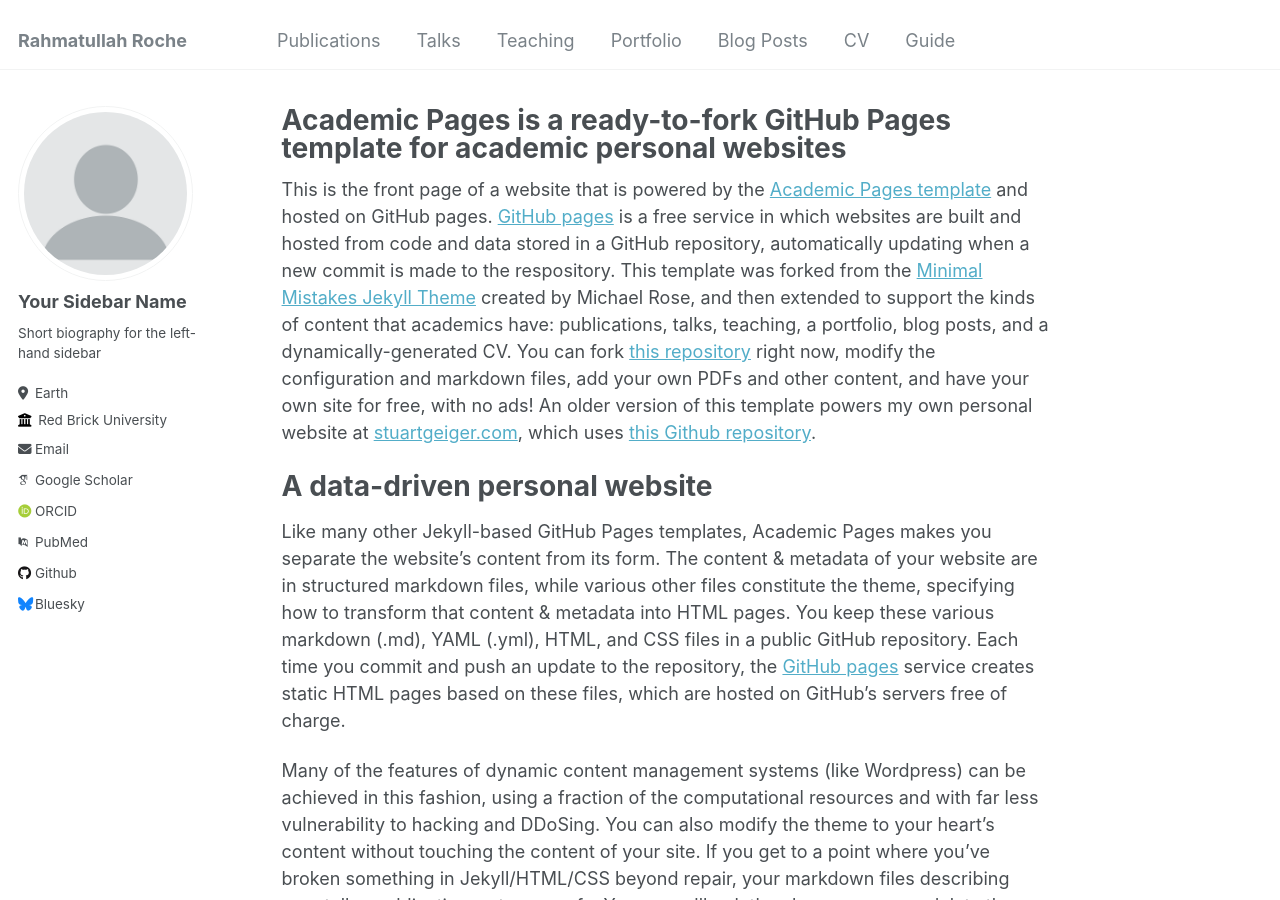
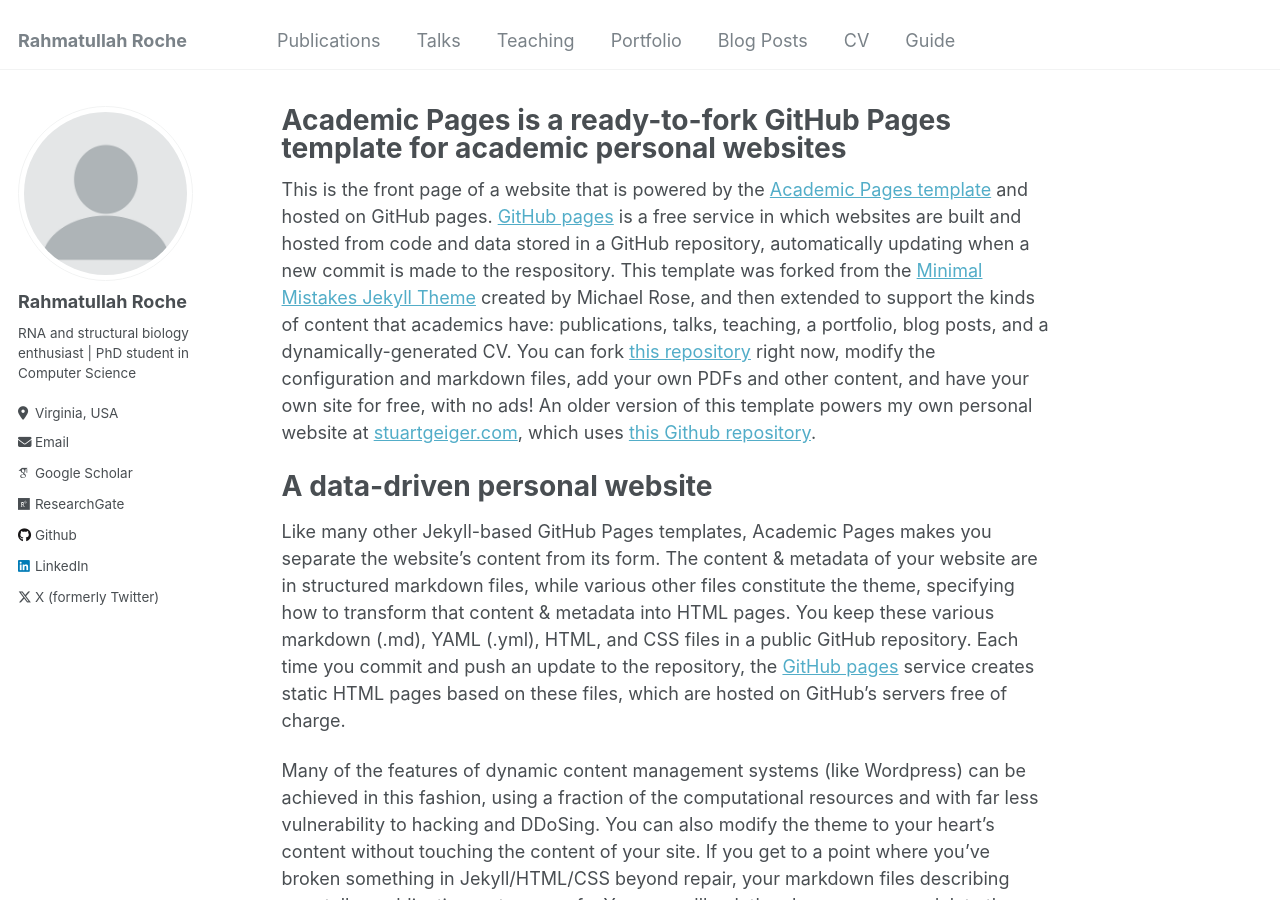
Before and after one commit to Roche78/rahmatullahr.github.io, a Jekyll site: the page built from _pages/about.md, in a window 1280 px wide and 900 px high. Built offline with Jekyll 4.4.1, drawn with Linux system fonts in a browser that asks for light colours; some web fonts are replaced; part of the change alters nothing that is shown.

Commit message:
Update _config.yml

```diff
--- a/_config.yml
+++ b/_config.yml
@@ -3,10 +3,9 @@
 # This config file is meant for settings that affect your entire site, values
 # which you are expected to set up once and rarely need to edit after that.
 # For technical reasons, this file is *NOT* reloaded automatically when you use
-# `jekyll serve -l -H localhost`. If you change this file, please restart the
-# server process.
+# `jekyll serve`. If you change this file, please restart the server process.
 
-# Basic Site Settings
+# Site Settings
 locale                   : "en-US"
 title                    : "Rahmatullah Roche"
 title_separator          : "-"
@@ -15,66 +14,6 @@ description              : &description "personal description"
 url                      : https://rahmatullahr.github.io # the base hostname & protocol for your site e.g. "https://mmistakes.github.io"
 baseurl                  : "" # the subpath of your site, e.g. "/blog"
 repository               : "Roche78/rahmatullahr.github.io"
-
-# Site Author - The following control what appear as part of the author content on the side bar.
-#               If a field is blank the icon and link will not appear, otherwise it will be shown.
-#               Additional customization can be done by editing /_includes/author-profile.html
-author:
-  # Biographic information
-  avatar           : "profile.png"
-  name             : "Your Sidebar Name"
-  pronouns         : # example: "she/her"
-  bio              : "Short biography for the left-hand sidebar"
-  location         : "Earth"
-  employer         : "Red Brick University"
-  uri              : # URL
-  email            : "none@example.org"
-
-  # Academic websites
-  arxiv            : # URL - Update with the correct link to your profile
-  googlescholar    : "https://scholar.google.com/citations?user=PS_CX0AAAAAJ"
-  impactstory      : # URL
-  orcid            : "http://orcid.org/yourorcidurl"
-  semantic         : # URL
-  pubmed           : "https://www.ncbi.nlm.nih.gov/pubmed/?term=john+snow"
-  researchgate     : # URL
-
-  # Repositories and software development
-  bitbucket        : # Username - Update with your username on the site
-  codepen          : # Username
-  dribbble         : # Username
-  github           : "academicpages"
-  kaggle           : # Username
-  stackoverflow    : # User number or user number and name (i.e., use "1" or "1/jeff-atwood")
-
-  # Social media
-  bluesky          : "bsky.app" # Replace this with you Bluesky username
-  facebook         : # Username
-  flickr           : # Username
-  foursquare       : # Username
-  goodreads        : # Username
-  google_plus      : # Username
-  keybase          : # Username
-  instagram        : # Username
-  lastfm           : # Username
-  linkedin         : # Username
-  mastodon         : # URL
-  medium           : # URL
-  pinterest        : # Username
-  soundcloud       : # Username
-  steam            : # Username
-  telegram         : # URL
-  tumblr           : # Username
-  twitter          : # Username for X / Twitter
-  vine             : # Username
-  weibo            : # Username
-  wikipedia        : # Username
-  xing             : # Username
-  youtube          : # Username
-  zhihu            : # URL
-
-
-# Site Settings
 teaser                   :  # filename of teaser fallback teaser image placed in /images/, .e.g. "500x300.png"
 breadcrumbs              : false # true, false (default)
 words_per_minute         : 160
@@ -108,16 +47,13 @@ staticman:
       options:
         format           : "iso8601" # "iso8601" (default), "timestamp-seconds", "timestamp-milliseconds"
 atom_feed:
-  hide                   : false     # change to true to hide the RSS feed in the footer
   path                   : # blank (default) uses feed.xml
-
 
 # SEO Related
 google_site_verification :
 bing_site_verification   :
 alexa_site_verification  :
 yandex_site_verification :
-
 
 # Social Sharing
 twitter:
@@ -137,9 +73,48 @@ social:
 
 # Analytics
 analytics:
-  provider               :  "false" # false (default), "google", "google-universal", "google-analytics-4", "custom"
+  provider               :  "google-universal" # false (default), "google", "google-universal", "custom"
   google:
     tracking_id          :
+
+
+# Site Author
+author:
+  name             : "Rahmatullah Roche"
+  avatar           : "profile.png"
+  bio              : "RNA and structural biology enthusiast | PhD student in Computer Science"
+  location         : "Virginia, USA"
+  employer         :
+  pubmed           : # "https://www.ncbi.nlm.nih.gov/pubmed/?term=john+snow"
+  googlescholar    : "https://scholar.google.com/citations?user=ghLQkNoAAAAJ&hl=en"
+  email            :  rahmatullahroche@gmail.com
+  researchgate     : "https://www.researchgate.net/profile/RahmatullahRoche"
+  uri              :
+  bitbucket        :
+  codepen          :
+  dribbble         :
+  flickr           :
+  facebook         :
+  foursquare       :
+  github           : "Roche78"
+  google_plus      :
+  keybase          :
+  instagram        :
+  impactstory      : #"https://profiles.impactstory.org/u/xxxx-xxxx-xxxx-xxxx"
+  lastfm           :
+  linkedin         : "rahmatullahr"
+  orcid            : # "http://orcid.org/yourorcidurl"
+  pinterest        :
+  soundcloud       :
+  stackoverflow    : # http://stackoverflow.com/users/123456/username
+  steam            :
+  tumblr           :
+  twitter          : "TARS44"
+  vine             :
+  weibo            :
+  xing             :
+  youtube          :
+  wikipedia        :
 
 
 # Reading Files
@@ -270,7 +245,6 @@ defaults:
       author_profile: true
       share: true
 
-
 # Sass/SCSS
 sass:
   sass_dir: _sass
```
